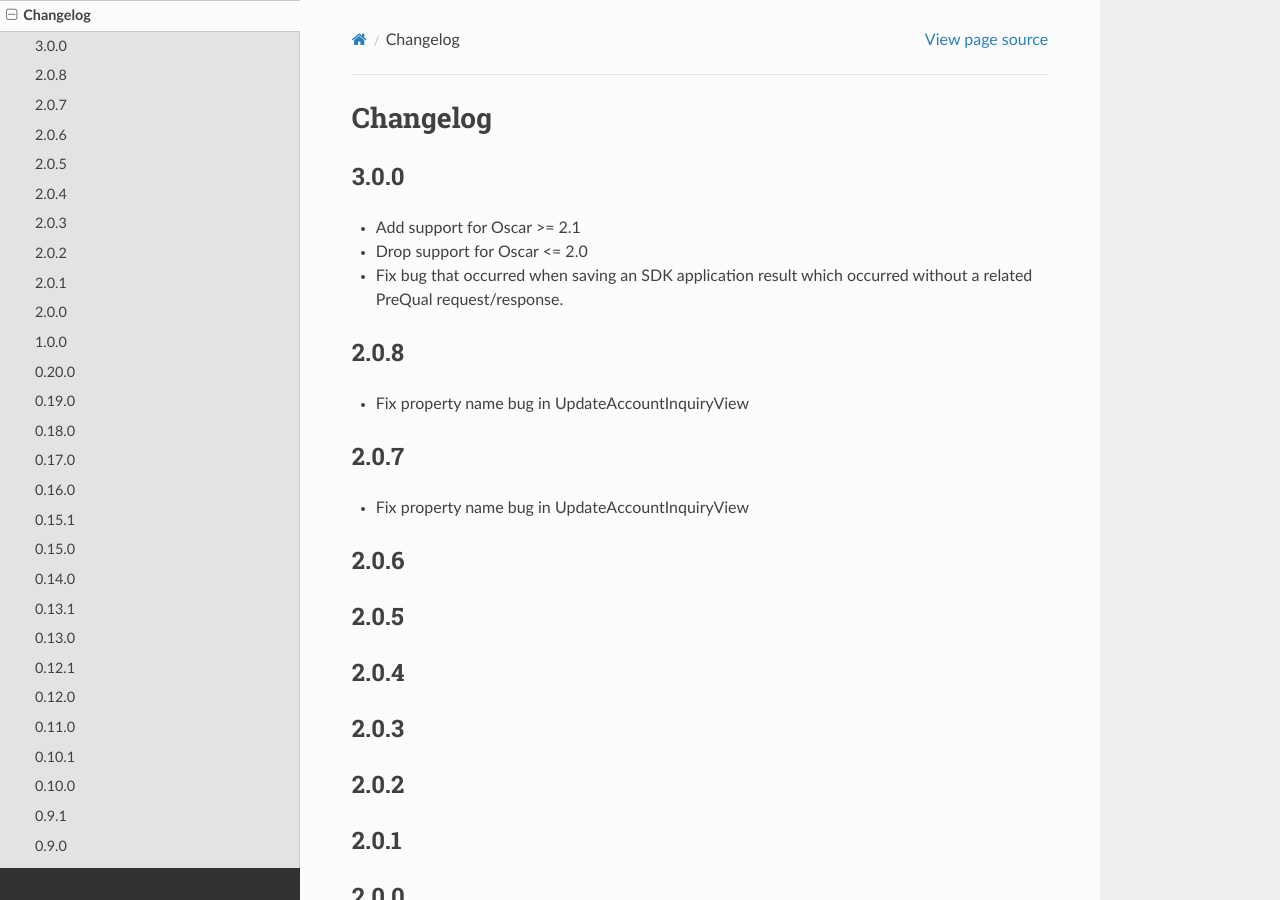
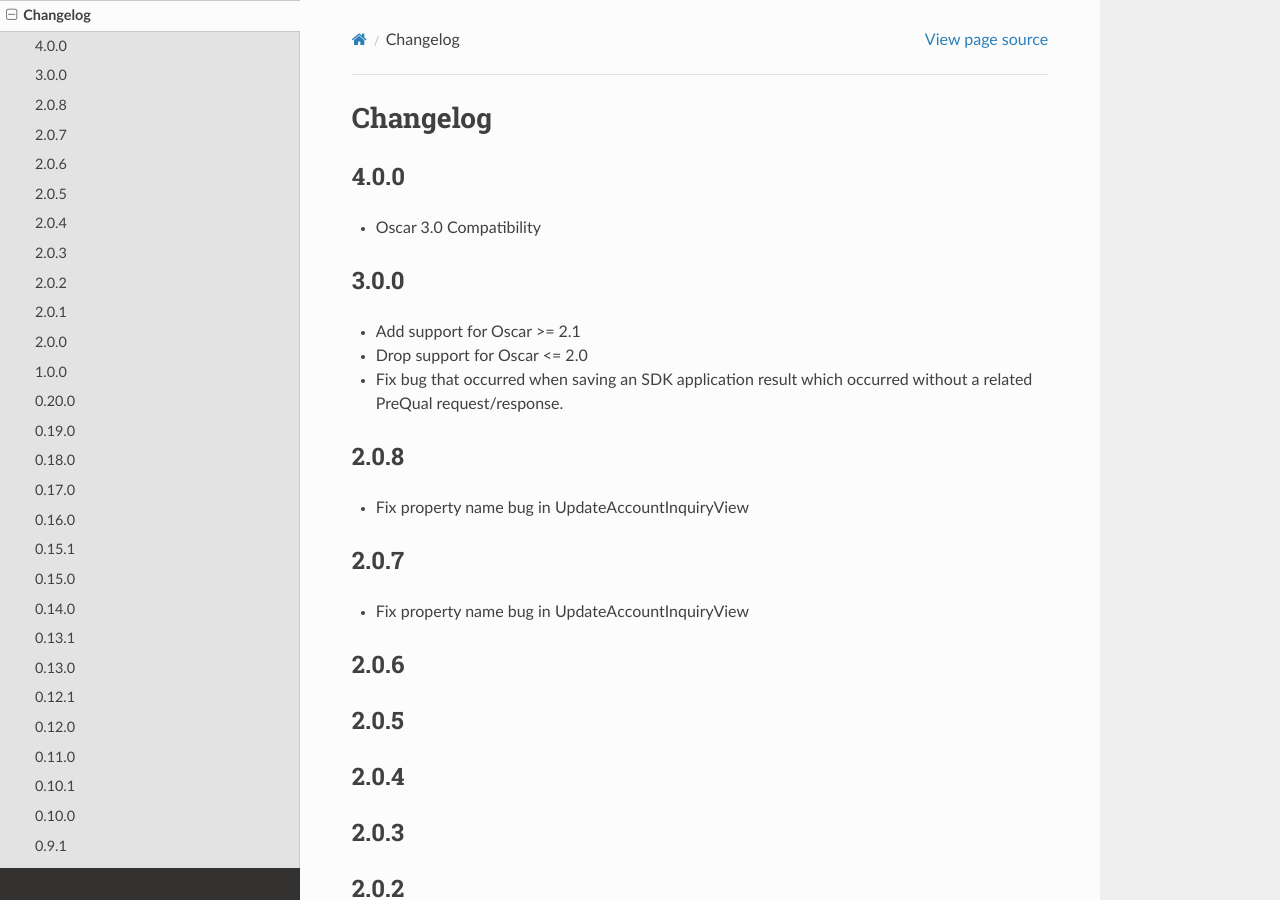
Before and after one commit to thelabnyc/django-oscar-wfrs, a Sphinx documentation site: the page built from docs/changes.rst, in a window 1280 px wide and 900 px high. Built offline with Sphinx 7.4.7 and the Read the Docs theme 2.0.0, drawn with Linux system fonts in a browser that asks for light colours; the version number could not be read and is left out.

Commit message:
Update changelog

```diff
--- a/docs/changes.rst
+++ b/docs/changes.rst
@@ -2,6 +2,10 @@
 
 Changelog
 =========
+
+4.0.0
+------------------
+- Oscar 3.0 Compatibility
 
 3.0.0
 ------------------
```
